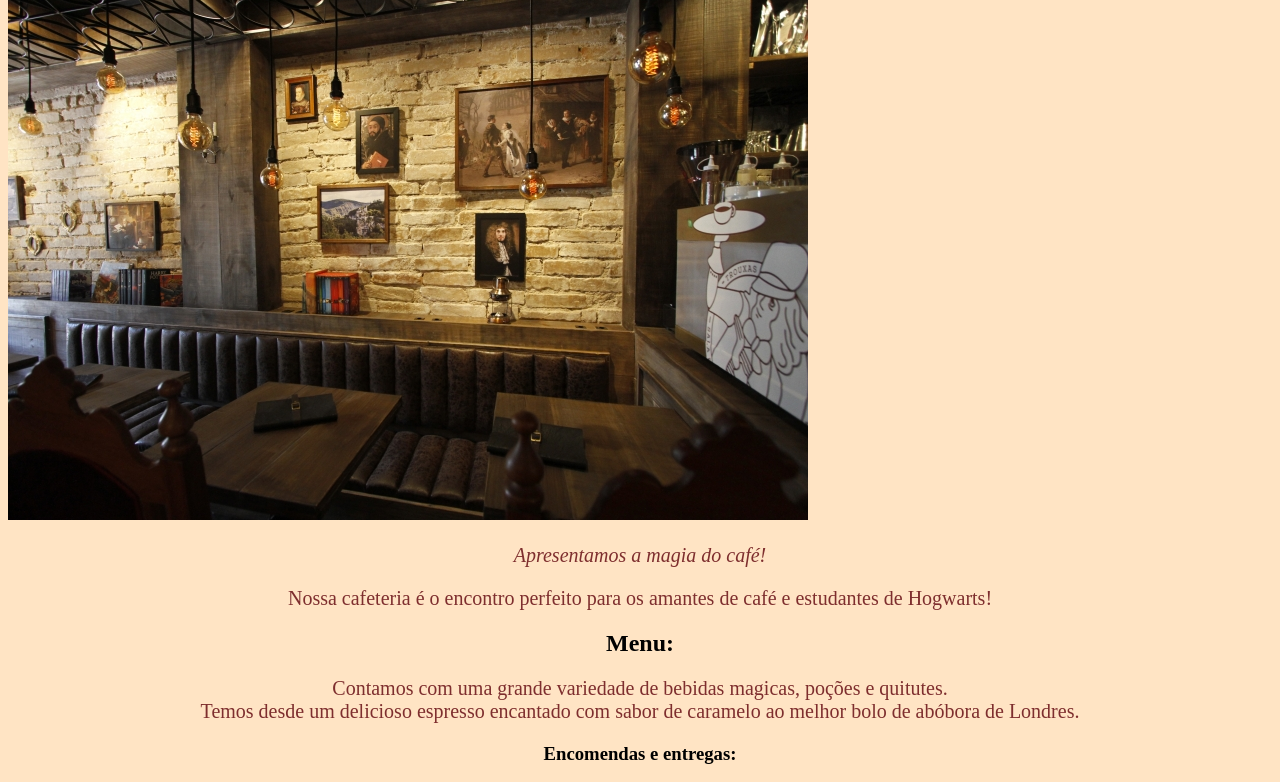
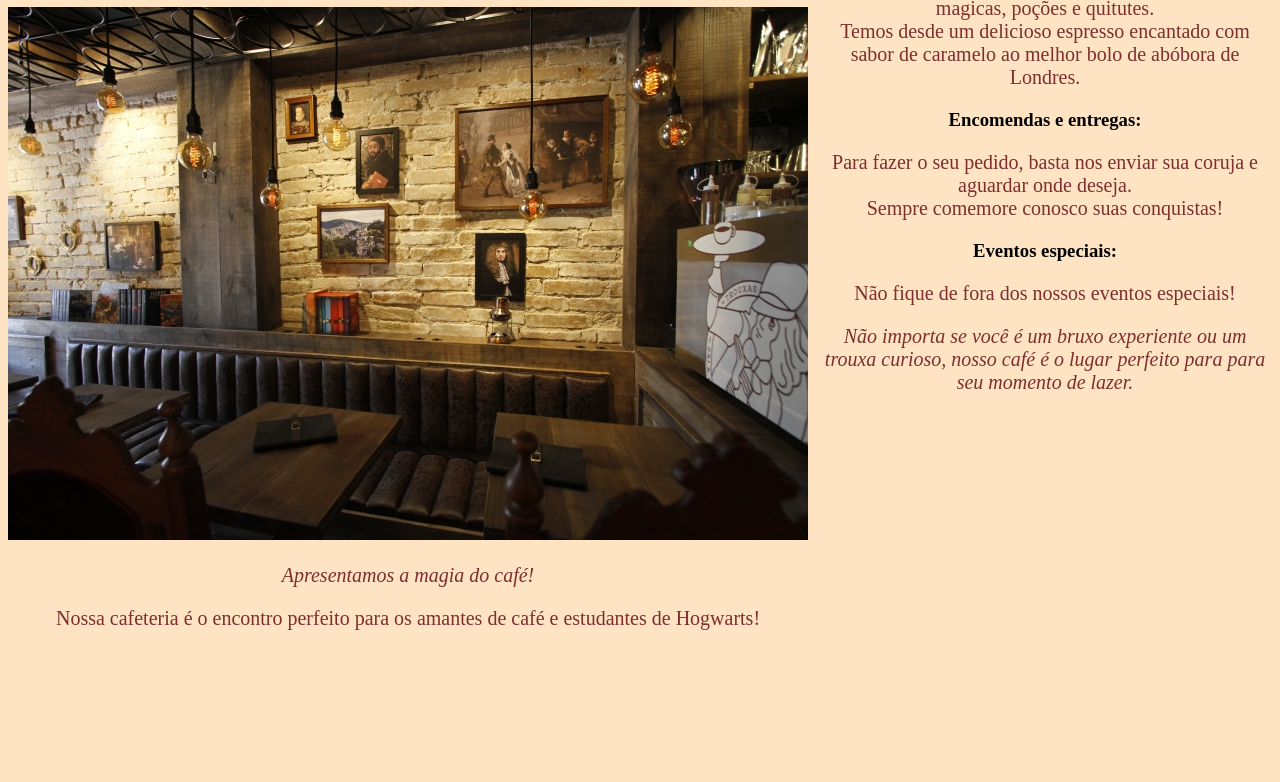
Before and after one commit to Celina3009/Caf-do-Hogwarts, a plain HTML site: page index.html in a window 1280 px wide. Shown: the part 93-875 px from the top of the page. After the commit the page ends 800 px from the top, so only its background shows below. Drawn offline with Linux system fonts and the light colour scheme.

Commit message:
tentativa

```diff
--- a/style.css
+++ b/style.css
@@ -18,3 +18,8 @@ body{
    align-items: center;
    justify-content: space-around;
 }
+
+.cabecalho{
+    float: left;
+    margin-right: 10px;
+ }
```
